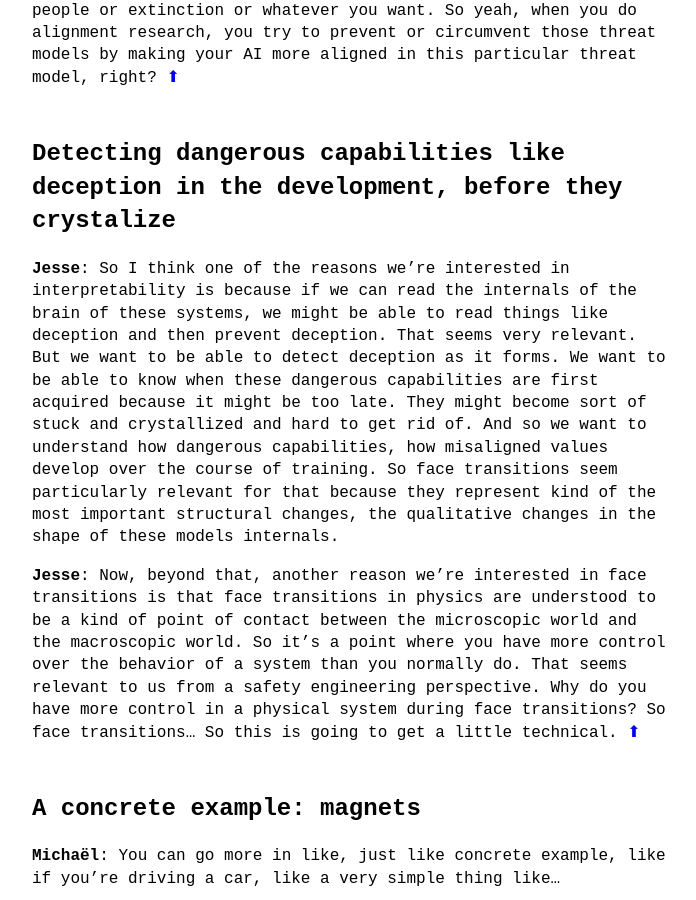
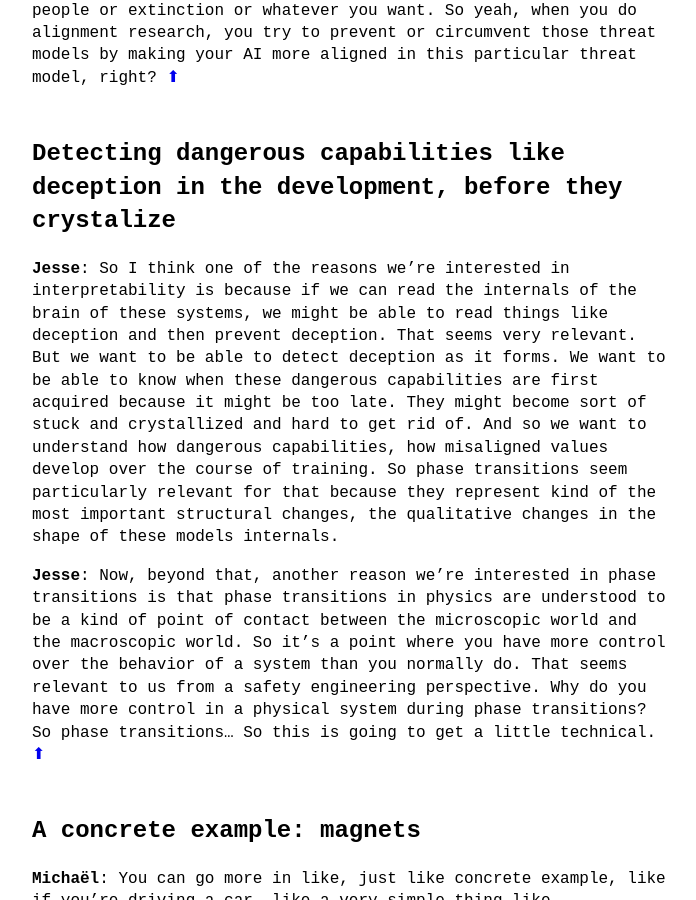
Before and after one commit to theinsideview/theinsideview.github.io, a Jekyll site: the page built from _posts/2023-05-07-jesse.md, in a window 1280 px wide and 900 px high, scrolled down 9561 px. Shown: the whole window, without its empty margins (288-984 px from the left). Built offline with Jekyll 4.4.1, drawn with Linux system fonts in a browser that asks for light colours.

Commit message:
Update 2023-05-07-jesse.md

```diff
--- a/_posts/2023-05-07-jesse.md
+++ b/_posts/2023-05-07-jesse.md
@@ -263,9 +263,9 @@ acquires a value that isn't aligned with us.
 
 ## Detecting dangerous capabilities like deception in the development, before they crystalize
 
-**Jesse**: So I think one of the reasons we're interested in interpretability is because if we can read the internals of the brain of these systems, we might be able to read things like deception and then prevent deception. That seems very relevant. But we want to be able to detect deception as it forms. We want to be able to know when these dangerous capabilities are first acquired because it might be too late. They might become sort of stuck and crystallized and hard to get rid of. And so we want to understand how dangerous capabilities, how misaligned values develop over the course of training. So face transitions seem particularly relevant for that because they represent kind of the most important structural changes, the qualitative changes in the shape of these models internals.
+**Jesse**: So I think one of the reasons we're interested in interpretability is because if we can read the internals of the brain of these systems, we might be able to read things like deception and then prevent deception. That seems very relevant. But we want to be able to detect deception as it forms. We want to be able to know when these dangerous capabilities are first acquired because it might be too late. They might become sort of stuck and crystallized and hard to get rid of. And so we want to understand how dangerous capabilities, how misaligned values develop over the course of training. So phase transitions seem particularly relevant for that because they represent kind of the most important structural changes, the qualitative changes in the shape of these models internals.
 
-**Jesse**: Now, beyond that, another reason we're interested in face transitions is that face transitions in physics are understood to be a kind of point of contact between the microscopic world and the macroscopic world. So it's a point where you have more control over the behavior of a system than you normally do. That seems relevant to us from a safety engineering perspective. Why do you have more control in a physical system during face transitions? So face transitions... So this is going to get a little technical. <a href="#outline">⬆</a>
+**Jesse**: Now, beyond that, another reason we're interested in phase transitions is that phase transitions in physics are understood to be a kind of point of contact between the microscopic world and the macroscopic world. So it's a point where you have more control over the behavior of a system than you normally do. That seems relevant to us from a safety engineering perspective. Why do you have more control in a physical system during phase transitions? So phase transitions... So this is going to get a little technical. <a href="#outline">⬆</a>
 
 ## A concrete example: magnets
 
```
